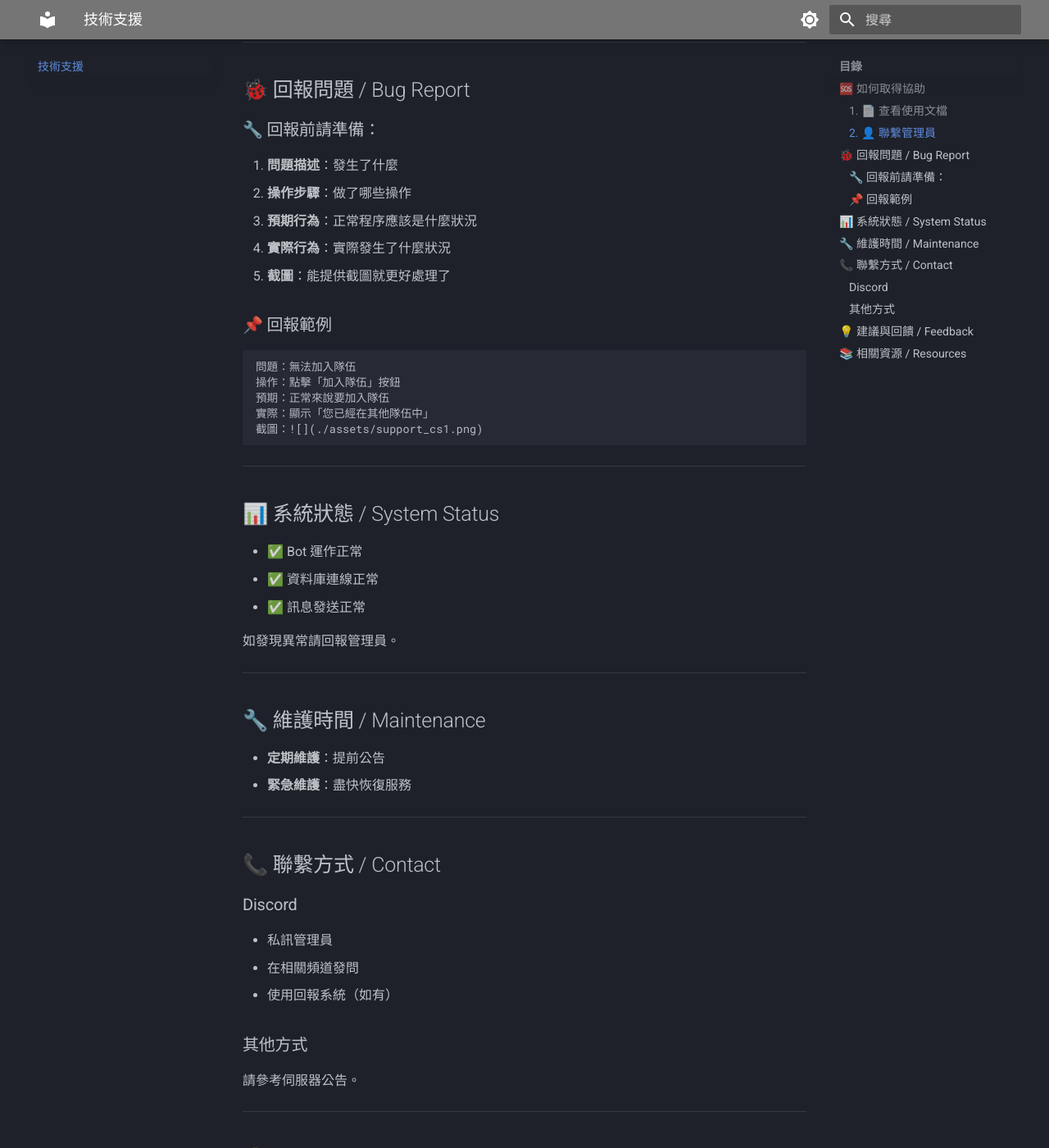
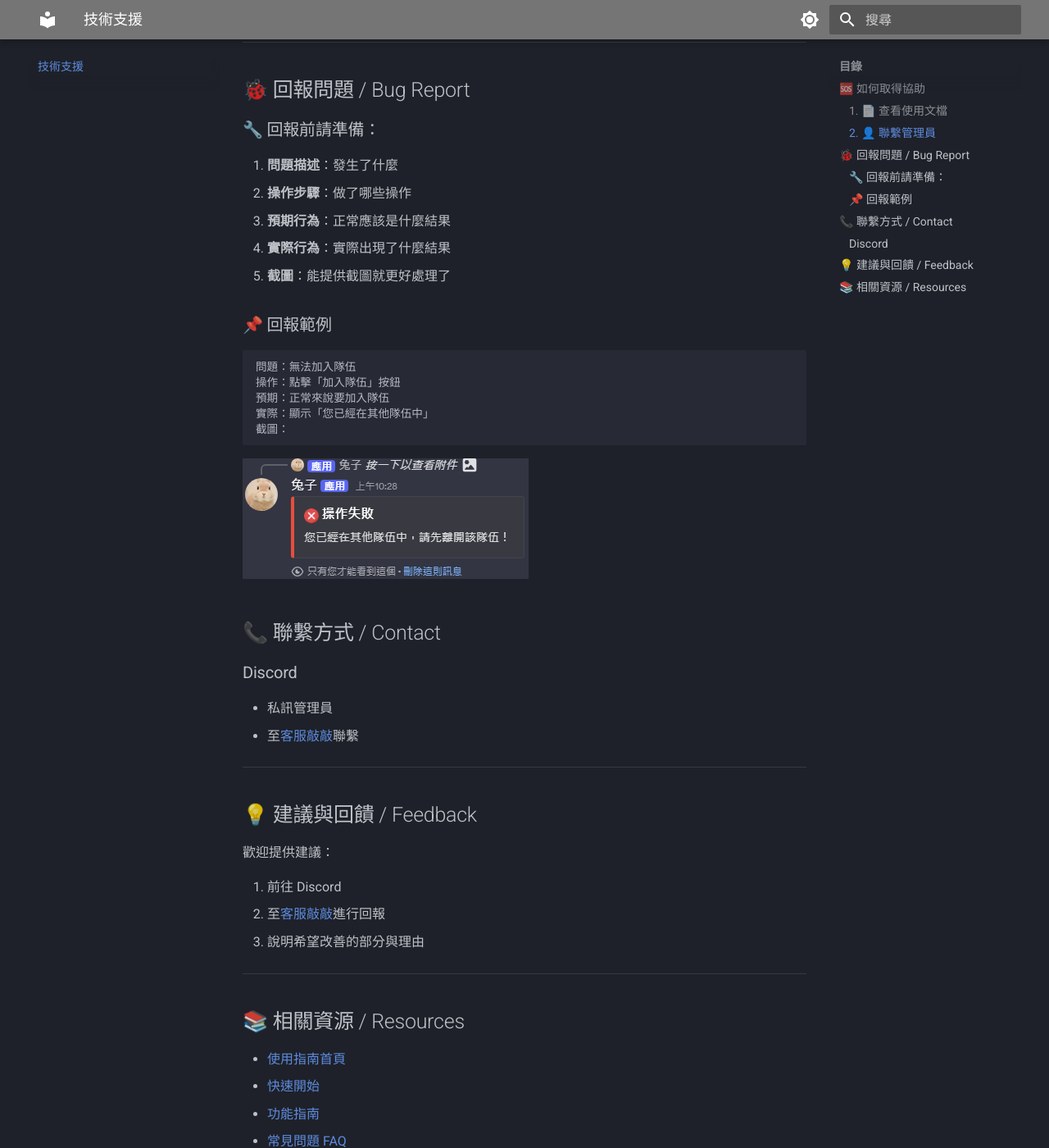
Before and after one commit to HurTzqq/TWCBot-docs, an MkDocs documentation site: the page built from docs/support.md, in a window 1280 px wide and 1400 px high, scrolled down 703 px. Shown: the whole window at 82% size. Built offline with MkDocs 1.6.1 and Material for MkDocs 9.7.7, drawn with Linux system fonts in a browser that asks for light colours; the version menu is left out.

Commit message:
Update documentation

````diff
--- a/docs/support.md
+++ b/docs/support.md
@@ -27,8 +27,8 @@
 
 1. **問題描述**：發生了什麼
 2. **操作步驟**：做了哪些操作
-3. **預期行為**：正常程序應該是什麼狀況
-4. **實際行為**：實際發生了什麼狀況
+3. **預期行為**：正常應該是什麼結果
+4. **實際行為**：實際出現了什麼結果
 5. **截圖**：能提供截圖就更好處理了
 
 ### 📌 回報範例
@@ -39,39 +39,16 @@
 操作：點擊「加入隊伍」按鈕
 預期：正常來說要加入隊伍
 實際：顯示「您已經在其他隊伍中」
-截圖：![](./assets/support_cs1.png)
+截圖：
 ```
+![](./assets/support_cs1.png)
 
-
-
----
-
-## 📊 系統狀態 / System Status
-
-- ✅ Bot 運作正常
-- ✅ 資料庫連線正常
-- ✅ 訊息發送正常
-
-如發現異常請回報管理員。
-
----
-
-## 🔧 維護時間 / Maintenance
-
-- **定期維護**：提前公告
-- **緊急維護**：盡快恢復服務
-
----
 
 ## 📞 聯繫方式 / Contact
 
 ### Discord
 - 私訊管理員
-- 在相關頻道發問
-- 使用回報系統（如有）
-
-### 其他方式
-請參考伺服器公告。
+- 至[客服敲敲](https://discord.com/channels/579491054072627210/1230858531213934594)聯繫
 
 ---
 
@@ -80,7 +57,7 @@
 歡迎提供建議：
 
 1. 前往 Discord
-2. 發送訊息至建議區
+2. 至[客服敲敲](https://discord.com/channels/579491054072627210/1230858531213934594)進行回報
 3. 說明希望改善的部分與理由
 
 ---
--- a/mkdocs.yml
+++ b/mkdocs.yml
@@ -1,6 +1,6 @@
-site_name: 暮噤蟬鳴 DiscordBot ✿ 魔物獵人社群
+site_name: 暮噤蟬鳴 TWCBot ✿ 魔物獵人社群
 site_description: 完整的 Bot 功能說明與使用教學
-site_author: 暮蟬BOT
+site_author: 赫子
 
 # 主題設定
 theme:
````
Also changed, not shown: docs/index.md (+15 -10 lines), docs/assets/card.png (added), docs/assets/register.png (added), docs/assets/register0.png (added), docs/assets/register2.png (added).
